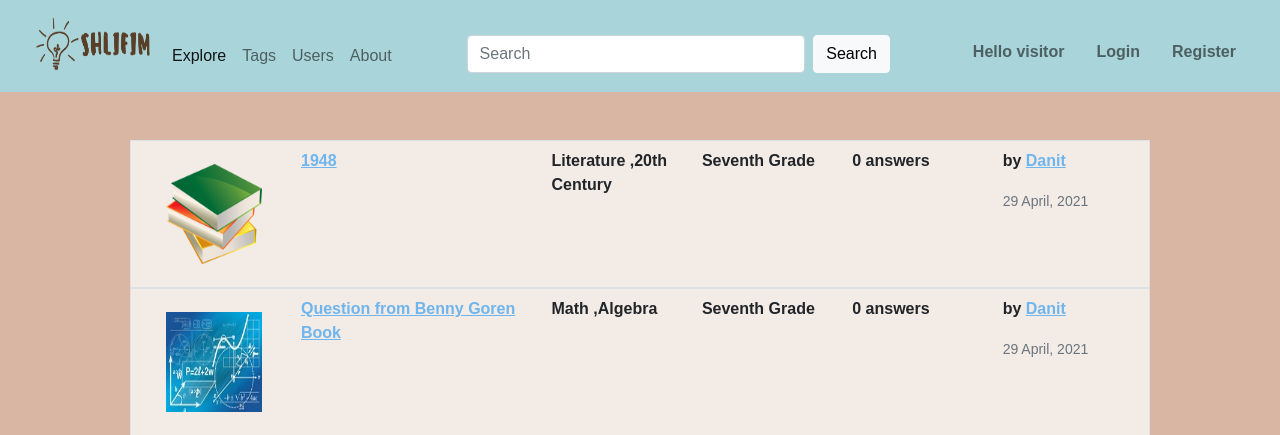
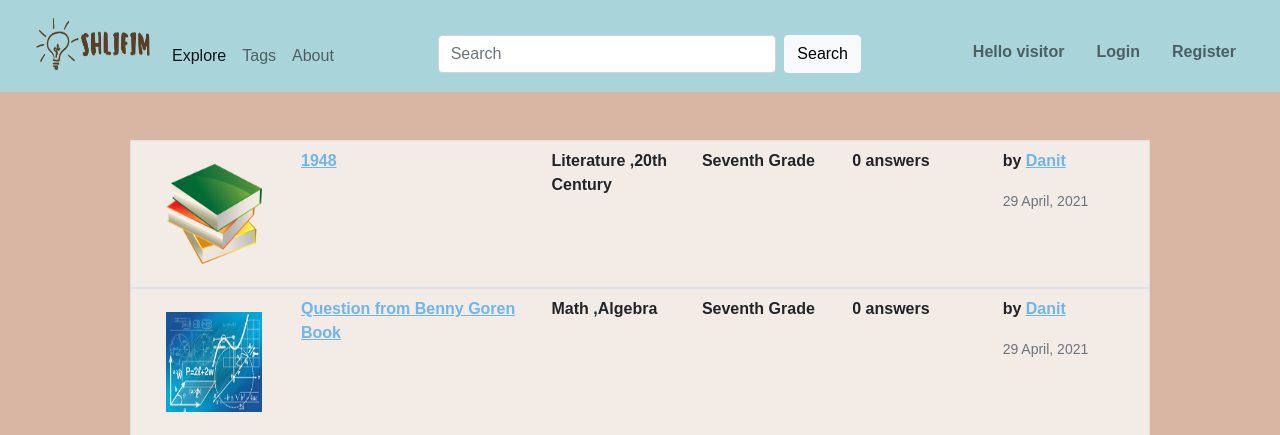
Before and after one commit to redhat-beyond/shlifim, a Django app: page /explore/ in a window 1280 px wide. Shown: the top 435 px of the page. Run offline with Django 3.2, Linux system fonts and the light colour scheme; data comes from the database, SQL or seed files in the repository; some libraries are stand-ins or nearby versions.

Commit message:
Removing users btn from menu bar

```diff
--- a/home/templates/home/base.html
+++ b/home/templates/home/base.html
@@ -38,9 +38,6 @@
 					<a class="nav-link" href="#">Tags</a>
 				</li>
 				<li class="nav-item">
-					<a class="nav-link" href="#">Users</a>
-				</li>
-				<li class="nav-item">
 					<a class="nav-link" href="{% url 'about' %}"</a>About</a>
 				</li>
 			</ul>
```
